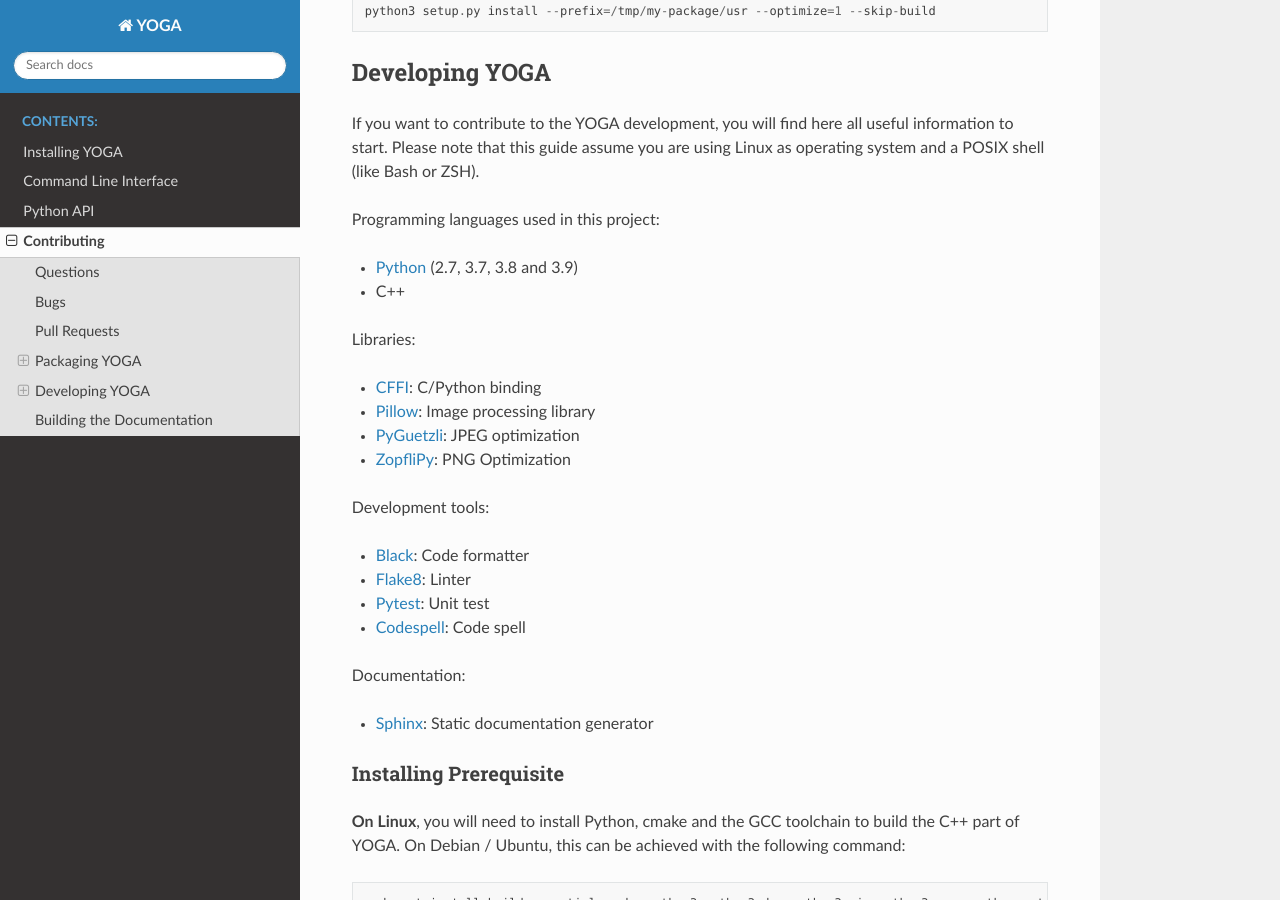
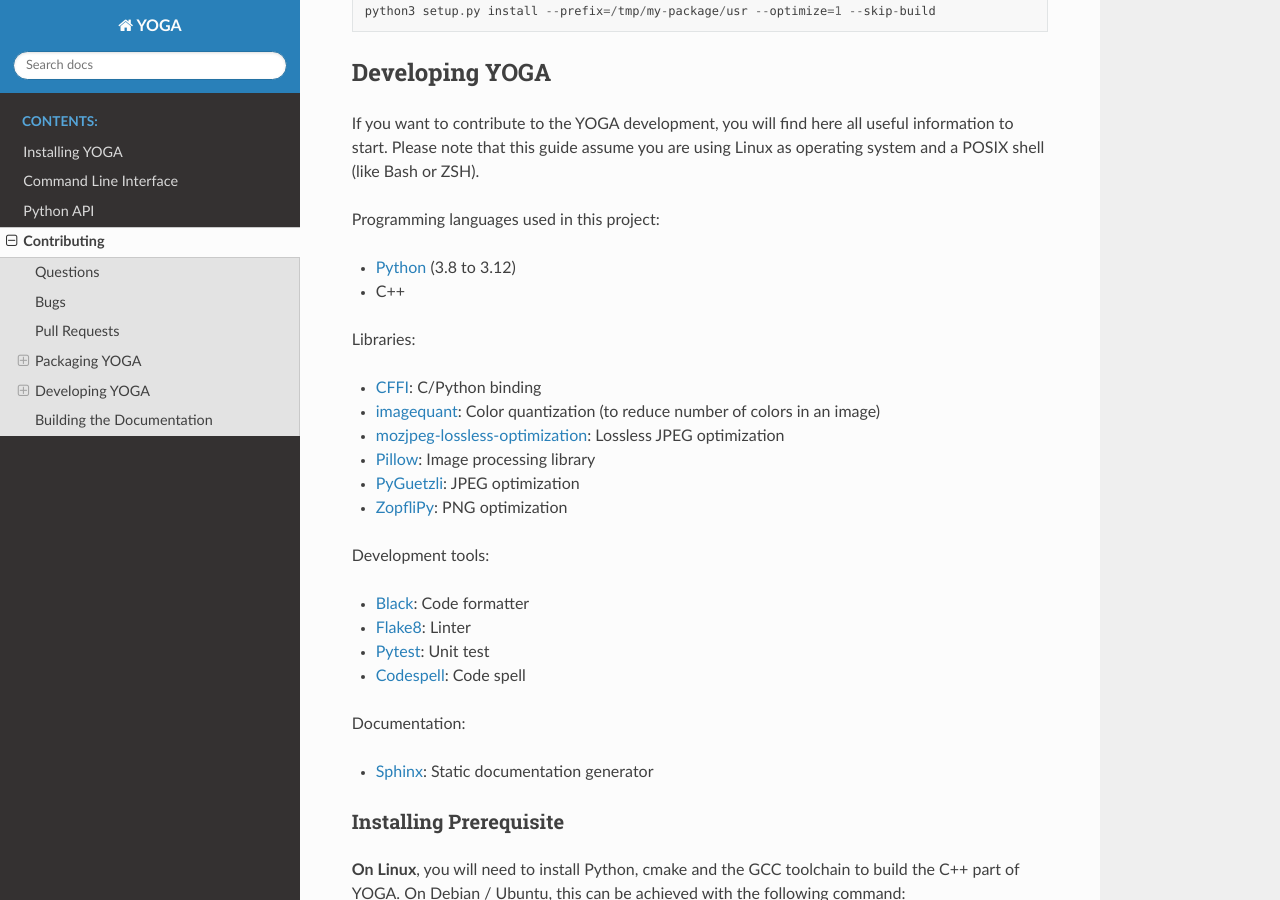
Before and after one commit to wanadev/yoga, a Sphinx documentation site: the page built from doc/contributing.rst, in a window 1280 px wide and 900 px high, scrolled down 1880 px. Built offline with Sphinx 7.4.7 and the Read the Docs theme 2.0.0, drawn with Linux system fonts in a browser that asks for light colours.

Commit message:
docs: Updated used libraries and supported Python versions

```diff
--- a/doc/contributing.rst
+++ b/doc/contributing.rst
@@ -96,15 +96,17 @@
 
 Programming languages used in this project:
 
-* Python_ (2.7, 3.7, 3.8 and 3.9)
+* Python_ (3.8 to 3.12)
 * C++
 
 Libraries:
 
 * CFFI_: C/Python binding
+* imagequant_: Color quantization (to reduce number of colors in an image)
+* mozjpeg-lossless-optimization_: Lossless JPEG optimization
 * Pillow_: Image processing library
 * PyGuetzli_: JPEG optimization
-* ZopfliPy_: PNG Optimization
+* ZopfliPy_: PNG optimization
 
 Development tools:
 
@@ -252,6 +254,8 @@
 .. _Python: https://www.python.org/
 
 .. _CFFI: https://cffi.readthedocs.io/en/latest/
+.. _imagequant: https://github.com/wanadev/imagequant-python
+.. _mozjpeg-lossless-optimization: https://github.com/wanadev/mozjpeg-lossless-optimization
 .. _Pillow: https://pillow.readthedocs.io/en/stable/
 .. _PyGuetzli: https://github.com/wanadev/pyguetzli
 .. _ZopfliPy: https://github.com/hattya/zopflipy
```
